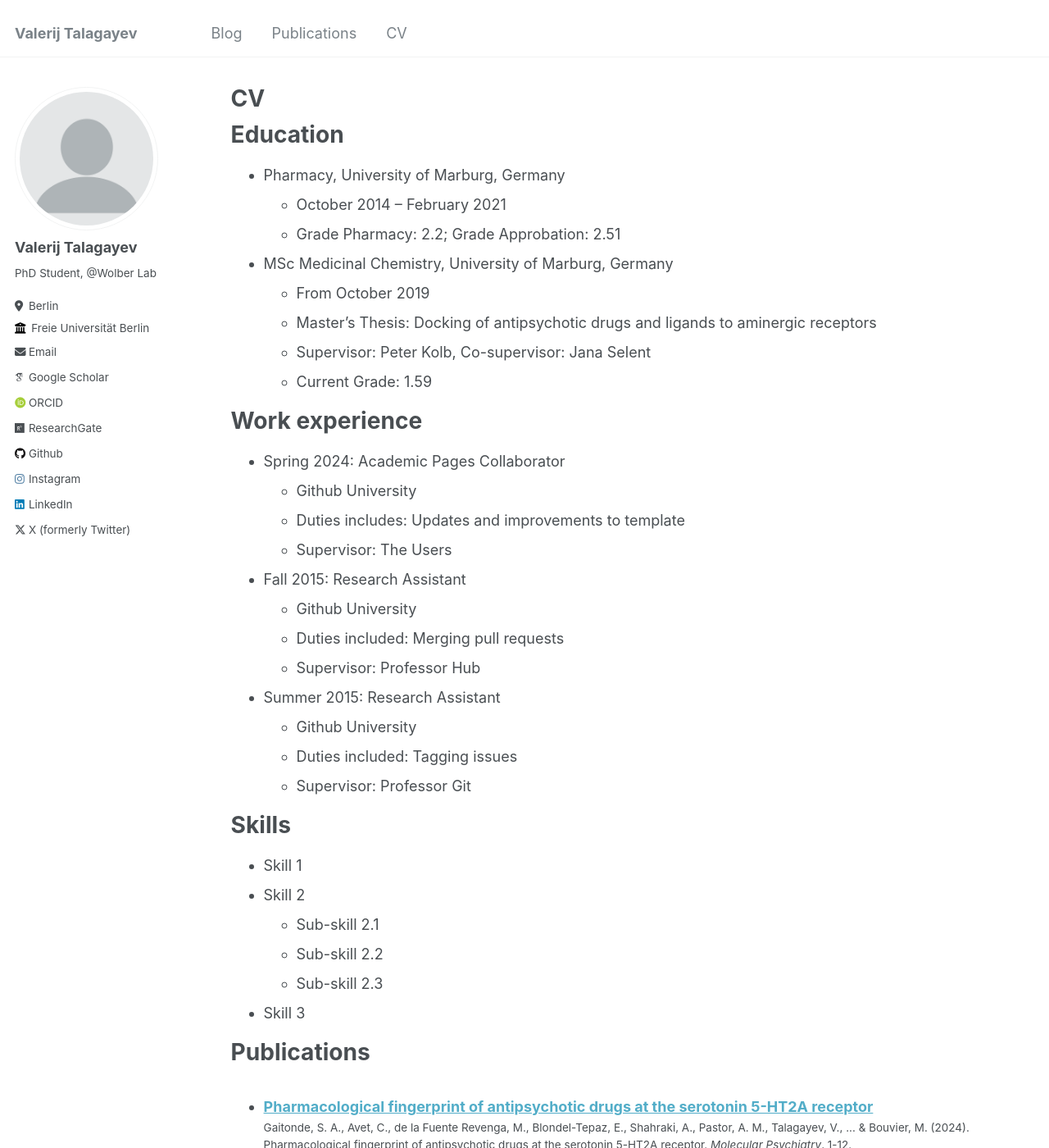
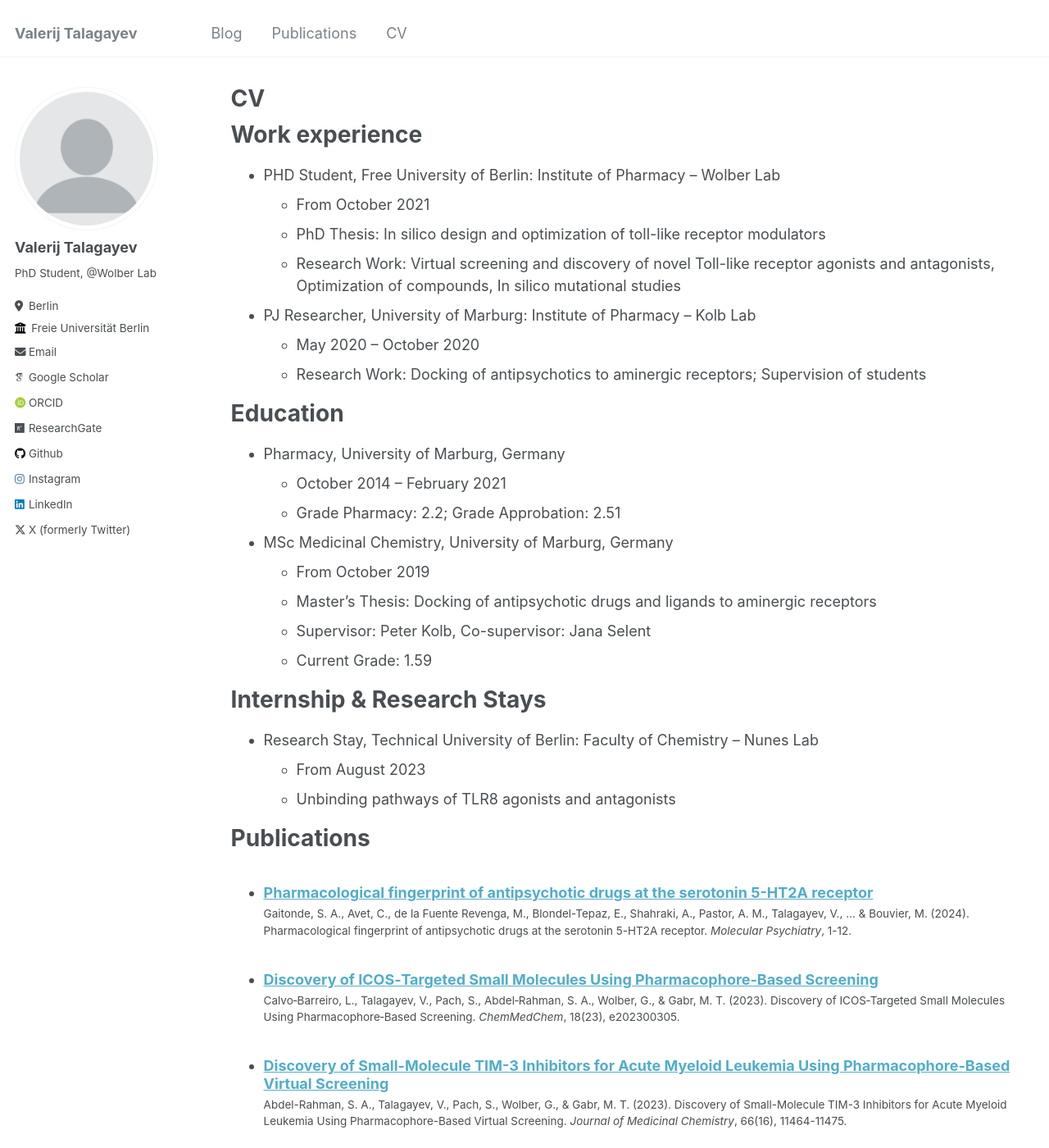
Before and after one commit to talagayev/talagayev11.github.io, a Jekyll site: the page built from _pages/cv.md, in a window 1280 px wide and 1400 px high. Shown: the whole window at 82% size. Built offline with Jekyll 4.4.1, drawn with Linux system fonts in a browser that asks for light colours; some web fonts are replaced; some of the changed text lies outside the part shown.

Commit message:
Update cv.md

```diff
--- a/_pages/cv.md
+++ b/_pages/cv.md
@@ -8,6 +8,17 @@ redirect_from:
 ---
 
 {% include base_path %}
+
+Work experience
+======
+* PHD Student, Free University of Berlin: Institute of Pharmacy – Wolber Lab
+  * From October 2021
+  * PhD Thesis: In silico design and optimization of toll-like receptor modulators
+  * Research Work: Virtual screening and discovery of novel Toll-like receptor agonists and antagonists, Optimization of compounds, In silico mutational studies
+
+* PJ Researcher, University of Marburg: Institute of Pharmacy – Kolb Lab
+  * May 2020 – October 2020
+  * Research Work: Docking of antipsychotics to aminergic receptors; Supervision of students
 
 Education
 ======
@@ -21,31 +32,11 @@ Education
   * Supervisor: Peter Kolb, Co-supervisor: Jana Selent
   * Current Grade: 1.59
 
-Work experience
+Internship & Research Stays
 ======
-* Spring 2024: Academic Pages Collaborator
-  * Github University
-  * Duties includes: Updates and improvements to template
-  * Supervisor: The Users
-
-* Fall 2015: Research Assistant
-  * Github University
-  * Duties included: Merging pull requests
-  * Supervisor: Professor Hub
-
-* Summer 2015: Research Assistant
-  * Github University
-  * Duties included: Tagging issues
-  * Supervisor: Professor Git
-
-Skills
-======
-* Skill 1
-* Skill 2
-  * Sub-skill 2.1
-  * Sub-skill 2.2
-  * Sub-skill 2.3
-* Skill 3
+* Research Stay, Technical University of Berlin: Faculty of Chemistry – Nunes Lab
+  * From August 2023
+  * Unbinding pathways of TLR8 agonists and antagonists
 
 Publications
 ======
```
Also changed, not shown: other parts of _pages/cv.md (+7 -4 lines).
